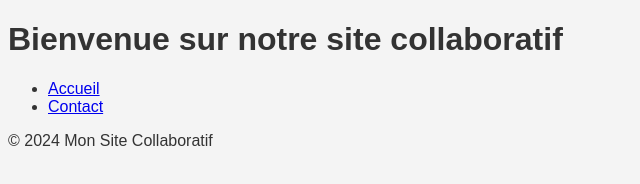
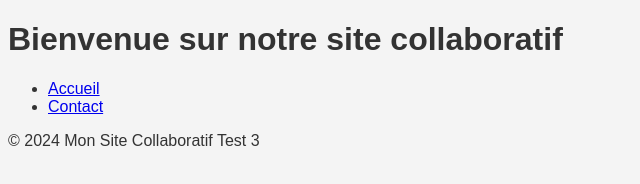
Before and after one commit to Availleight/SiteWebCollaboratif, a plain HTML site: page index.html in a window 1280 px wide. Shown: the full height of the page, 0-640 px from the left. Drawn offline with Linux system fonts and the light colour scheme.

Commit message:
Test Dev A

```diff
--- a/index.html
+++ b/index.html
@@ -16,6 +16,6 @@
 
  </body>
  <footer>
-    <p>&copy; 2024 Mon Site Collaboratif</p>
+    <p>&copy; 2024 Mon Site Collaboratif Test 3</p>
 </footer>
  </html>
```
